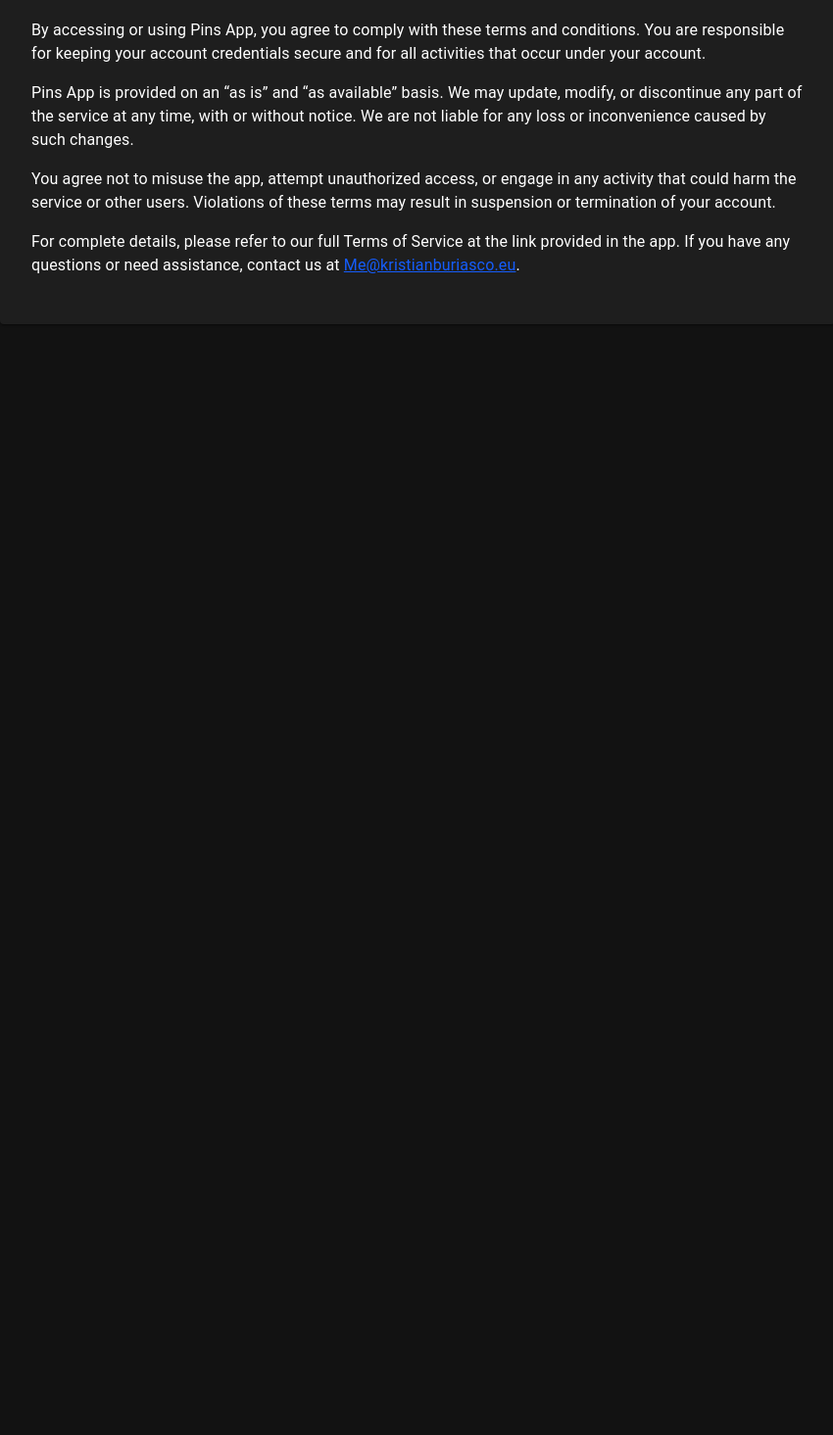
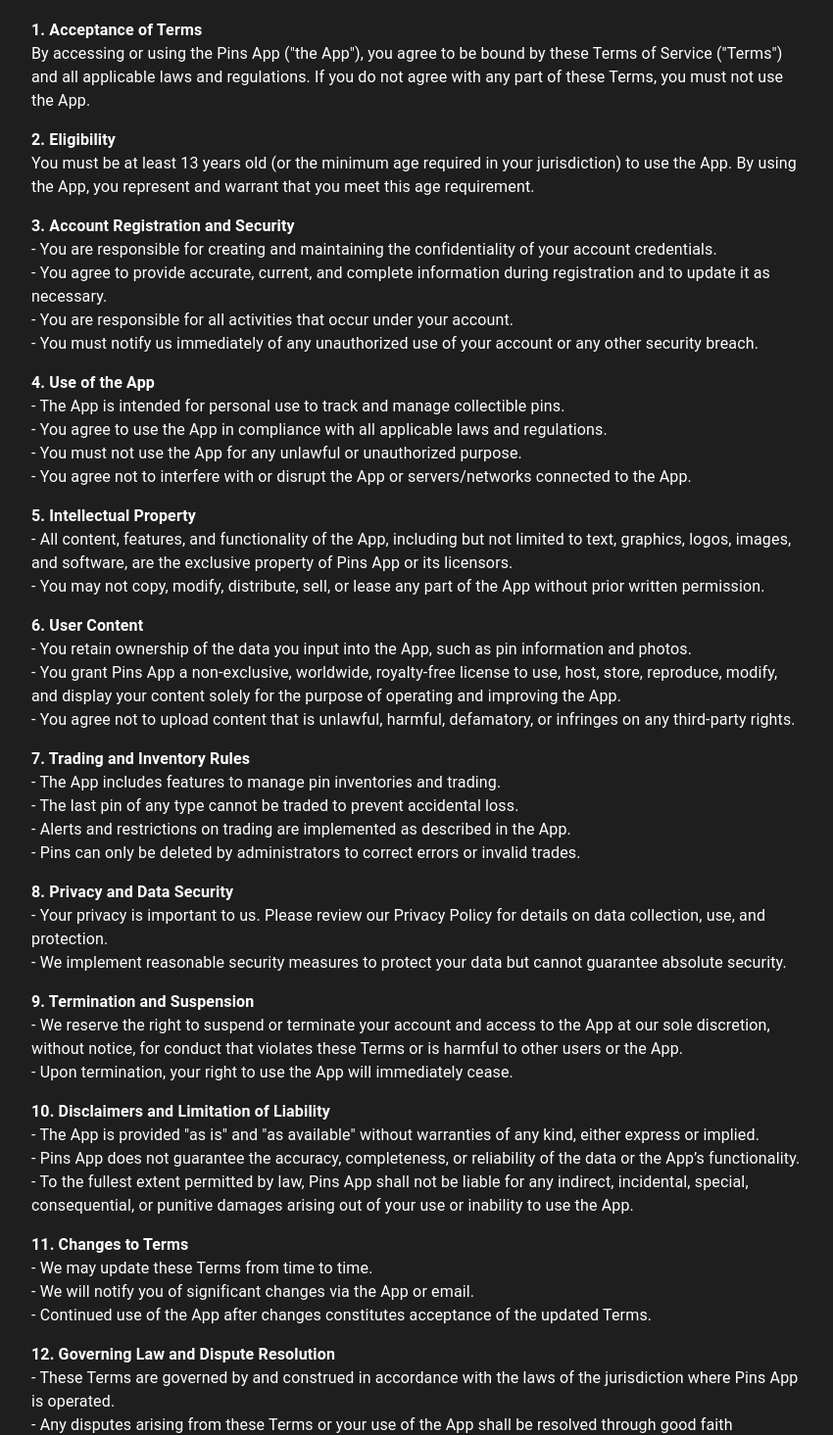
Before and after one commit to Kristian-Buriasco/pins-app, a Next.js app: page /terms in a window 1280 px wide. Shown: the part 167-1632 px from the top of the page at 98% size, without its empty margins (214-1064 px from the left). Before the commit the page ends 800 px from the top, so only its background shows below. Built offline with nearby package versions, Linux system fonts and the light colour scheme; no server answers.

Commit message:
feat: update Terms of Service page with structured sections and detailed clauses for user agreement

```diff
--- a/src/app/terms/page.tsx
+++ b/src/app/terms/page.tsx
@@ -1,7 +1,6 @@
 "use client";
 
 import { Container, Box, Typography, Paper } from '@mui/material';
-
 export default function TermsOfServicePage() {
   return (
     <Container maxWidth="md" sx={{ my: 6 }}>
@@ -11,19 +10,79 @@
             Terms of Service
           </Typography>
           <Typography variant="body1" paragraph>
-            By accessing or using Pins App, you agree to comply with these terms and conditions. You are responsible for keeping your account credentials secure and for all activities that occur under your account.
+            <strong>1. Acceptance of Terms</strong><br />
+            By accessing or using the Pins App (&quot;the App&quot;), you agree to be bound by these Terms of Service (&quot;Terms&quot;) and all applicable laws and regulations. If you do not agree with any part of these Terms, you must not use the App.
           </Typography>
           <Typography variant="body1" paragraph>
-            Pins App is provided on an “as is” and “as available” basis. We may update, modify, or discontinue any part of the service at any time, with or without notice. We are not liable for any loss or inconvenience caused by such changes.
+            <strong>2. Eligibility</strong><br />
+            You must be at least 13 years old (or the minimum age required in your jurisdiction) to use the App. By using the App, you represent and warrant that you meet this age requirement.
           </Typography>
           <Typography variant="body1" paragraph>
-            You agree not to misuse the app, attempt unauthorized access, or engage in any activity that could harm the service or other users. Violations of these terms may result in suspension or termination of your account.
+            <strong>3. Account Registration and Security</strong><br />
+            - You are responsible for creating and maintaining the confidentiality of your account credentials.<br />
+            - You agree to provide accurate, current, and complete information during registration and to update it as necessary.<br />
+            - You are responsible for all activities that occur under your account.<br />
+            - You must notify us immediately of any unauthorized use of your account or any other security breach.
           </Typography>
           <Typography variant="body1" paragraph>
-            For complete details, please refer to our full Terms of Service at the link provided in the app. If you have any questions or need assistance, contact us at <a href="mailto:Me@kristianburiasco.eu" className="underline text-blue-600">Me@kristianburiasco.eu</a>.
+            <strong>4. Use of the App</strong><br />
+            - The App is intended for personal use to track and manage collectible pins.<br />
+            - You agree to use the App in compliance with all applicable laws and regulations.<br />
+            - You must not use the App for any unlawful or unauthorized purpose.<br />
+            - You agree not to interfere with or disrupt the App or servers/networks connected to the App.
+          </Typography>
+          <Typography variant="body1" paragraph>
+            <strong>5. Intellectual Property</strong><br />
+            - All content, features, and functionality of the App, including but not limited to text, graphics, logos, images, and software, are the exclusive property of Pins App or its licensors.<br />
+            - You may not copy, modify, distribute, sell, or lease any part of the App without prior written permission.
+          </Typography>
+          <Typography variant="body1" paragraph>
+            <strong>6. User Content</strong><br />
+            - You retain ownership of the data you input into the App, such as pin information and photos.<br />
+            - You grant Pins App a non-exclusive, worldwide, royalty-free license to use, host, store, reproduce, modify, and display your content solely for the purpose of operating and improving the App.<br />
+            - You agree not to upload content that is unlawful, harmful, defamatory, or infringes on any third-party rights.
+          </Typography>
+          <Typography variant="body1" paragraph>
+            <strong>7. Trading and Inventory Rules</strong><br />
+            - The App includes features to manage pin inventories and trading.<br />
+            - The last pin of any type cannot be traded to prevent accidental loss.<br />
+            - Alerts and restrictions on trading are implemented as described in the App.<br />
+            - Pins can only be deleted by administrators to correct errors or invalid trades.
+          </Typography>
+          <Typography variant="body1" paragraph>
+            <strong>8. Privacy and Data Security</strong><br />
+            - Your privacy is important to us. Please review our Privacy Policy for details on data collection, use, and protection.<br />
+            - We implement reasonable security measures to protect your data but cannot guarantee absolute security.
+          </Typography>
+          <Typography variant="body1" paragraph>
+            <strong>9. Termination and Suspension</strong><br />
+            - We reserve the right to suspend or terminate your account and access to the App at our sole discretion, without notice, for conduct that violates these Terms or is harmful to other users or the App.<br />
+            - Upon termination, your right to use the App will immediately cease.
+          </Typography>
+          <Typography variant="body1" paragraph>
+            <strong>10. Disclaimers and Limitation of Liability</strong><br />
+            - The App is provided &quot;as is&quot; and &quot;as available&quot; without warranties of any kind, either express or implied.<br />
+            - Pins App does not guarantee the accuracy, completeness, or reliability of the data or the App’s functionality.<br />
+            - To the fullest extent permitted by law, Pins App shall not be liable for any indirect, incidental, special, consequential, or punitive damages arising out of your use or inability to use the App.
+          </Typography>
+          <Typography variant="body1" paragraph>
+            <strong>11. Changes to Terms</strong><br />
+            - We may update these Terms from time to time.<br />
+            - We will notify you of significant changes via the App or email.<br />
+            - Continued use of the App after changes constitutes acceptance of the updated Terms.
+          </Typography>
+          <Typography variant="body1" paragraph>
+            <strong>12. Governing Law and Dispute Resolution</strong><br />
+            - These Terms are governed by and construed in accordance with the laws of the jurisdiction where Pins App is operated.<br />
+            - Any disputes arising from these Terms or your use of the App shall be resolved through good faith negotiations. If unresolved, disputes may be subject to binding arbitration or court proceedings as applicable.
+          </Typography>
+          <Typography variant="body1" paragraph>
+            <strong>13. Contact Information</strong><br />
+            If you have any questions about these Terms, please contact us at:<br />
+            <strong>Email:</strong> <a href="mailto:Me@kristianburiasco.eu" className="underline text-blue-600">Me@kristianburiasco.eu</a>
           </Typography>
         </Paper>
       </Box>
     </Container>
   );
-}
+};
```
